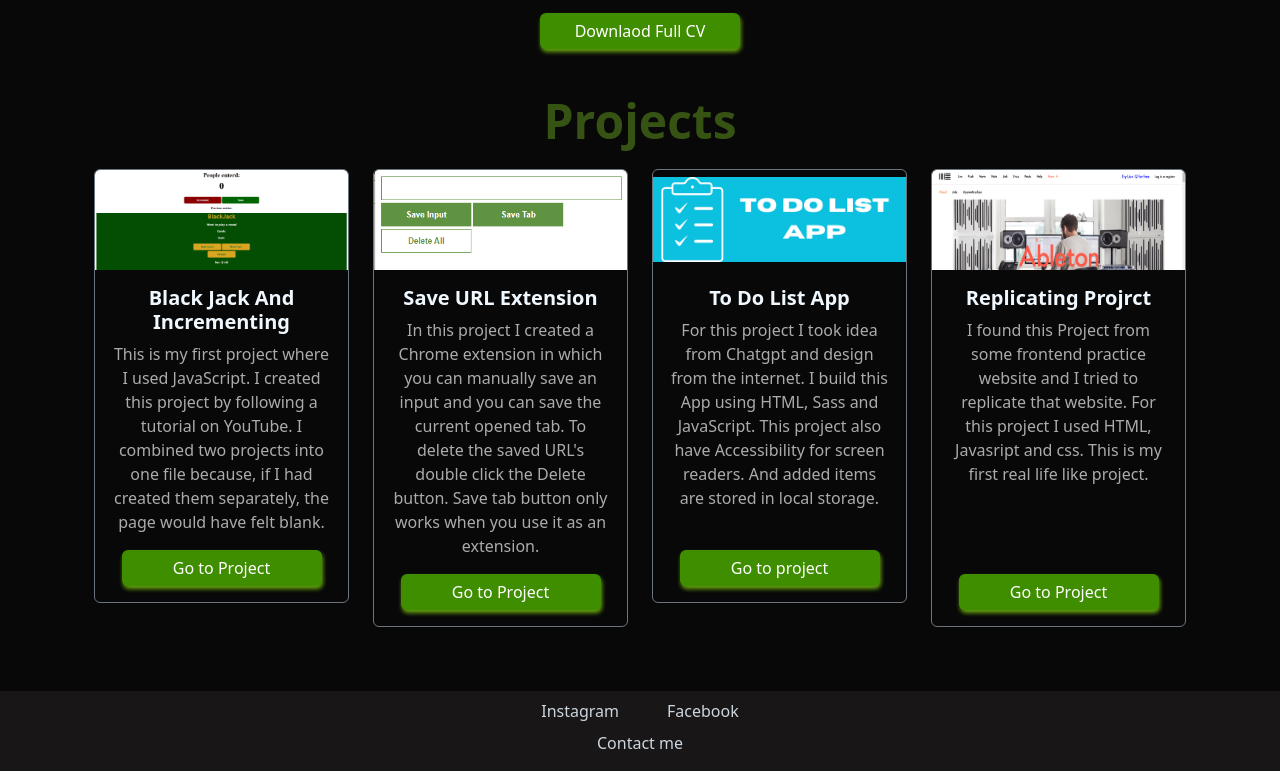
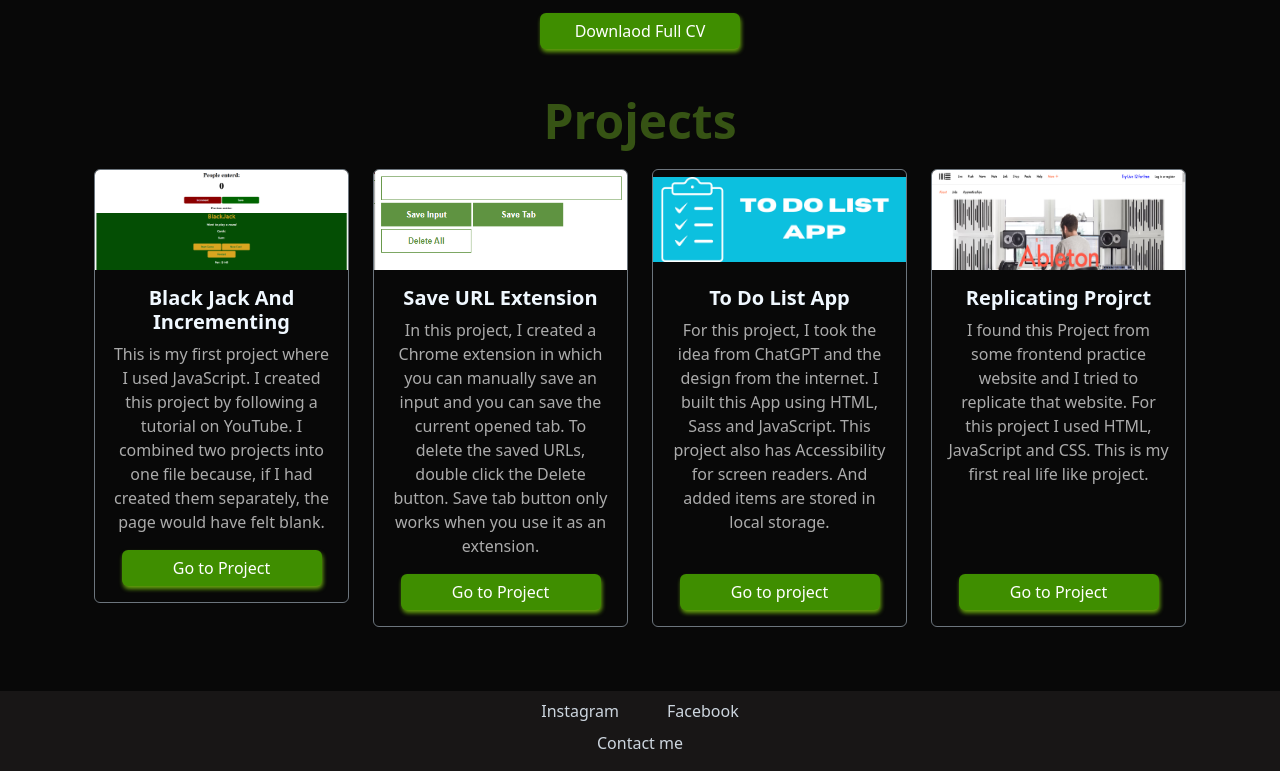
Before and after one commit to Armash225/Project, a browser extension: page src/Personal_Webpage.html in a window 1280 px wide. Shown: the part 1191-1962 px from the top of the page. Drawn offline with nearby package versions, Linux system fonts and the light colour scheme.

Commit message:
Nothing just Improved it

```diff
--- a/src/Personal_Webpage.html
+++ b/src/Personal_Webpage.html
@@ -163,9 +163,10 @@
                         <div class="card-body">
                             <h5 class="card-title">Save URL Extension</h5>
                             <p class="card-text">
-                                In this project I created a Chrome extension in which you can manually save an input and
-                                you can save the current opened tab. To delete the saved URL's double click the Delete
-                                button. Save tab button only works when you use it as an extension.
+                                In this project, I created a Chrome extension in which you can manually
+                                save an input and you can save the current opened tab. To delete the
+                                saved URLs, double click the Delete button. Save tab button only works
+                                when you use it as an extension.
                             </p>
                             <a href="Chrome Extension/Lead Tracker.html" target="_blank" class="btn button">Go to Project</a>
                         </div>
@@ -177,10 +178,10 @@
                         <div class="card-body">
                             <h5 class="card-title cards__title">To Do List App</h5>
                             <p class="card-text pb-4">
-                                For this project I took idea from Chatgpt and design from the internet. I
-                                build this App using HTML, Sass and JavaScript. This project also have
-                                Accessibility for screen readers. And added items are stored in local
-                                storage.
+                                For this project, I took the idea from ChatGPT and the design from the
+                                internet. I built this App using HTML, Sass and JavaScript. This project
+                                also has Accessibility for screen readers. And added items are stored in
+                                local storage.
                             </p>
                             <a href="To do list/To-Do.html" target="_blank" class="btn button">Go to project</a>
                         </div>
@@ -192,8 +193,8 @@
                         <div class="card-body">
                             <h5 class="card-title cards__title">Replicating Projrct</h5>
                             <p class="card-text pb-5">I found this Project from some frontend practice website
-                                and I tried to replicate that website. For this project I used HTML, Javasript
-                                and css. This is my first real life like project.
+                                and I tried to replicate that website. For this project I used HTML, JavaScript
+                                and CSS. This is my first real life like project.
                             </p>
                             <a href="Replicating Project/Ableton.html" target="_blank" class="btn button mt-4">Go to Project</a>
                         </div>
```
